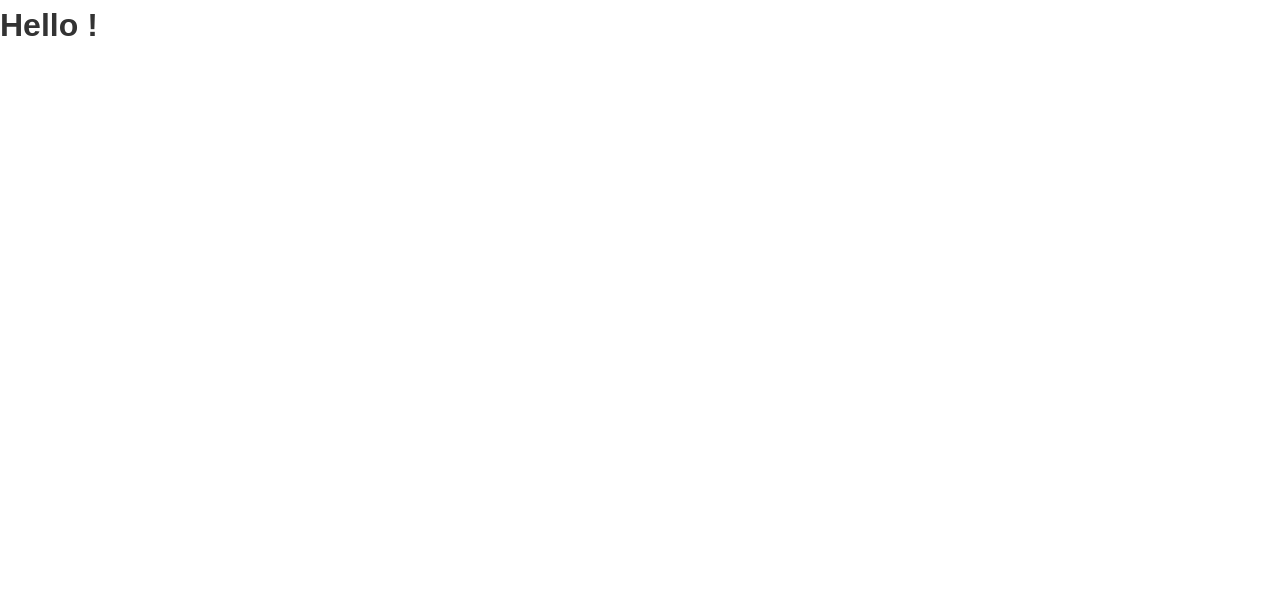
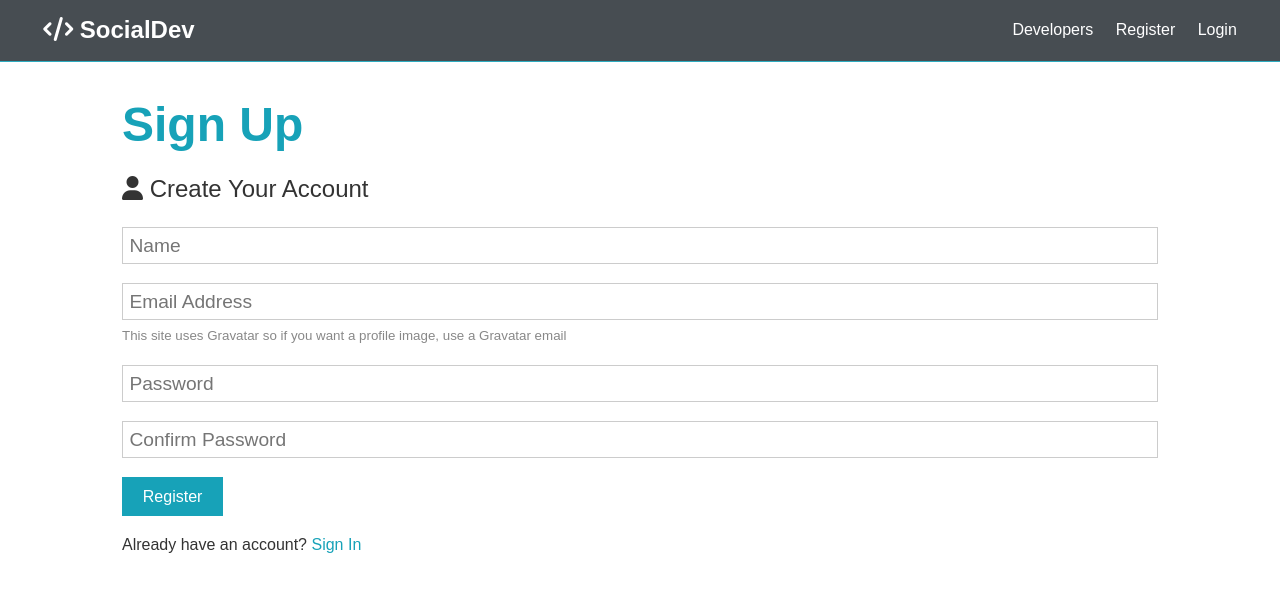
Before and after one commit to elyfuentes27/CareGroupNetworking, a React (Create React App) app in the folder client/: page /register in a window 1280 px wide. Shown: the top 592 px of the page. Built offline with nearby package versions, Linux system fonts and the light colour scheme; the HTML template or start-up script is replaced by a standard one.

Commit message:
Added Navbar, loging, and registration ui

```diff
--- a/client/src/App.js
+++ b/client/src/App.js
@@ -1,10 +1,24 @@
 import React, { Fragment } from "react";
+import { BrowserRouter as Router, Route, Switch } from "react-router-dom";
+import Navbar from "./components/layout/Navbar";
+import Landing from "./components/layout/Landing";
+import Register from "./components/auth/Register";
+import Login from "./components/auth/Login";
 import "./App.css";
 
 const App = () => (
-  <Fragment>
-    <h1>Hello !</h1>
-  </Fragment>
+  <Router>
+    <Fragment>
+      <Navbar />
+      <Route exact path="/" component={Landing} />
+      <section className="container">
+        <Switch>
+          <Route exact path="/register" component={Register} />
+          <Route exact path="/login" component={Login} />
+        </Switch>
+      </section>
+    </Fragment>
+  </Router>
 );
 
 export default App;
--- /dev/null
+++ b/client/src/components/auth/Login.js
@@ -0,0 +1,57 @@
+import React, { Fragment, useState } from 'react';
+import { Link } from 'react-router-dom';
+
+const Login = () => {
+  const [formData, setFormData] = useState({
+    email: '',
+    password: ''
+  });
+
+  const { email, password } = formData;
+
+  const onChange = e =>
+    setFormData({ ...formData, [e.target.name]: e.target.value });
+
+  const onSubmit = async e => {
+    e.preventDefault();
+
+    console.log('Success');
+  };
+
+  return (
+    <Fragment>
+      <h1 className='large text-primary'>Sign In</h1>
+      <p className='lead'>
+        <i className='fas fa-user'></i> Sign Into your Account
+      </p>
+      <form className='form' onSubmit={e => onSubmit(e)}>
+        <div className='form-group'>
+          <input
+            type='email'
+            placeholder='Email Address'
+            name='email'
+            value={email}
+            onChange={e => onChange(e)}
+            required
+          />
+        </div>
+        <div className='form-group'>
+          <input
+            type='password'
+            placeholder='Password'
+            name='password'
+            value={password}
+            onChange={e => onChange(e)}
+            minLength='6'
+          />
+        </div>
+        <input type='submit' className='btn btn-primary' value='Login' />
+      </form>
+      <p className='my-1'>
+        Don't have an account? <Link to='/register'>Sign Up</Link>
+      </p>
+    </Fragment>
+  );
+};
+
+export default Login;
--- /dev/null
+++ b/client/src/components/auth/Register.js
@@ -0,0 +1,117 @@
+import React, { Fragment, useState } from "react";
+import { Link } from "react-router-dom";
+
+const Register = () => {
+  const [formData, setFormData] = useState({
+    name: "",
+    email: "",
+    password: "",
+    password2: ""
+  });
+
+  const { name, email, password, password2 } = formData;
+
+  const onChange = e =>
+    setFormData({ ...formData, [e.target.name]: e.target.value });
+
+  // Commenting this code since will do this in redux. this is just an example of making a call with axios
+  //   const onSubmit = async e => {
+  //     e.preventDefault();
+  //     if (password !== password2) {
+  //       console.log("Password does not match");
+  //     } else {
+  //       const newUser = {
+  //         name,
+  //         email,
+  //         password
+  //       };
+
+  //       try {
+  //         const config = {
+  //           headers: {
+  //             "Content-Type": "application/json"
+  //           }
+  //         };
+
+  //         const body = JSON.stringify(newUser);
+
+  //         const res = await axios.post("/api/users", body, config);
+
+  //         console.log(res.data);
+  //       } catch (err) {
+  //         console.log(err.response.data);
+  //       }
+  //     }
+  //   };
+
+  const onSubmit = async e => {
+    e.preventDefault();
+
+    if (password !== password2) {
+      console.log("Passwords do not match");
+    } else {
+      console.log("Success");
+    }
+  };
+
+  return (
+    <Fragment>
+      <h1 className="large text-primary">Sign Up</h1>
+      <p className="lead">
+        <i className="fas fa-user"></i> Create Your Account
+      </p>
+      <form className="form" onSubmit={e => onSubmit(e)}>
+        <div className="form-group">
+          <input
+            type="text"
+            placeholder="Name"
+            name="name"
+            value={name}
+            onChange={e => onChange(e)}
+            required
+          />
+        </div>
+        <div className="form-group">
+          <input
+            type="email"
+            placeholder="Email Address"
+            name="email"
+            value={email}
+            onChange={e => onChange(e)}
+            required
+          />
+          <small className="form-text">
+            This site uses Gravatar so if you want a profile image, use a
+            Gravatar email
+          </small>
+        </div>
+        <div className="form-group">
+          <input
+            type="password"
+            placeholder="Password"
+            name="password"
+            value={password}
+            onChange={e => onChange(e)}
+            minLength="6"
+          />
+        </div>
+        <div className="form-group">
+          <input
+            type="password"
+            placeholder="Confirm Password"
+            name="password2"
+            value={password2}
+            onChange={e => onChange(e)}
+            minLength="6"
+          />
+        </div>
+        <input type="submit" className="btn btn-primary" value="Register" />
+      </form>
+      <p className="my-1">
+        Already have an account? <Link to="/login">Sign In</Link>
+      </p>
+    </Fragment>
+  );
+};
+
+export default Register;
--- /dev/null
+++ b/client/src/components/layout/Landing.js
@@ -0,0 +1,28 @@
+import React from "react";
+import { Link } from "react-router-dom";
+
+const Landing = () => {
+  return (
+    <section className="landing">
+      <div className="dark-overlay">
+        <div className="landing-inner">
+          <h1 className="x-large">Social Developer</h1>
+          <p className="lead">
+            Create a developer profile/portfolio, share posts and get help from
+            other developers
+          </p>
+          <div className="buttons">
+            <Link to="/register" className="btn btn-primary">
+              Sign Up
+            </Link>
+            <Link to="/login" className="btn btn-light">
+              Login
+            </Link>
+          </div>
+        </div>
+      </div>
+    </section>
+  );
+};
+
+export default Landing;
--- /dev/null
+++ b/client/src/components/layout/Navbar.js
@@ -0,0 +1,27 @@
+import React from "react";
+import { Link } from "react-router-dom";
+
+const Navbar = () => {
+  return (
+    <nav className="navbar bg-dark">
+      <h1>
+        <Link to="/">
+          <i className="fas fa-code"></i> SocialDev
+        </Link>
+      </h1>
+      <ul>
+        <li>
+          <Link to="#">Developers</Link>
+        </li>
+        <li>
+          <Link to="/register">Register</Link>
+        </li>
+        <li>
+          <Link to="/login">Login</Link>
+        </li>
+      </ul>
+    </nav>
+  );
+};
+
+export default Navbar;
```
Also changed, not shown: 1 other file (tests, documents, lock files or other folders).
